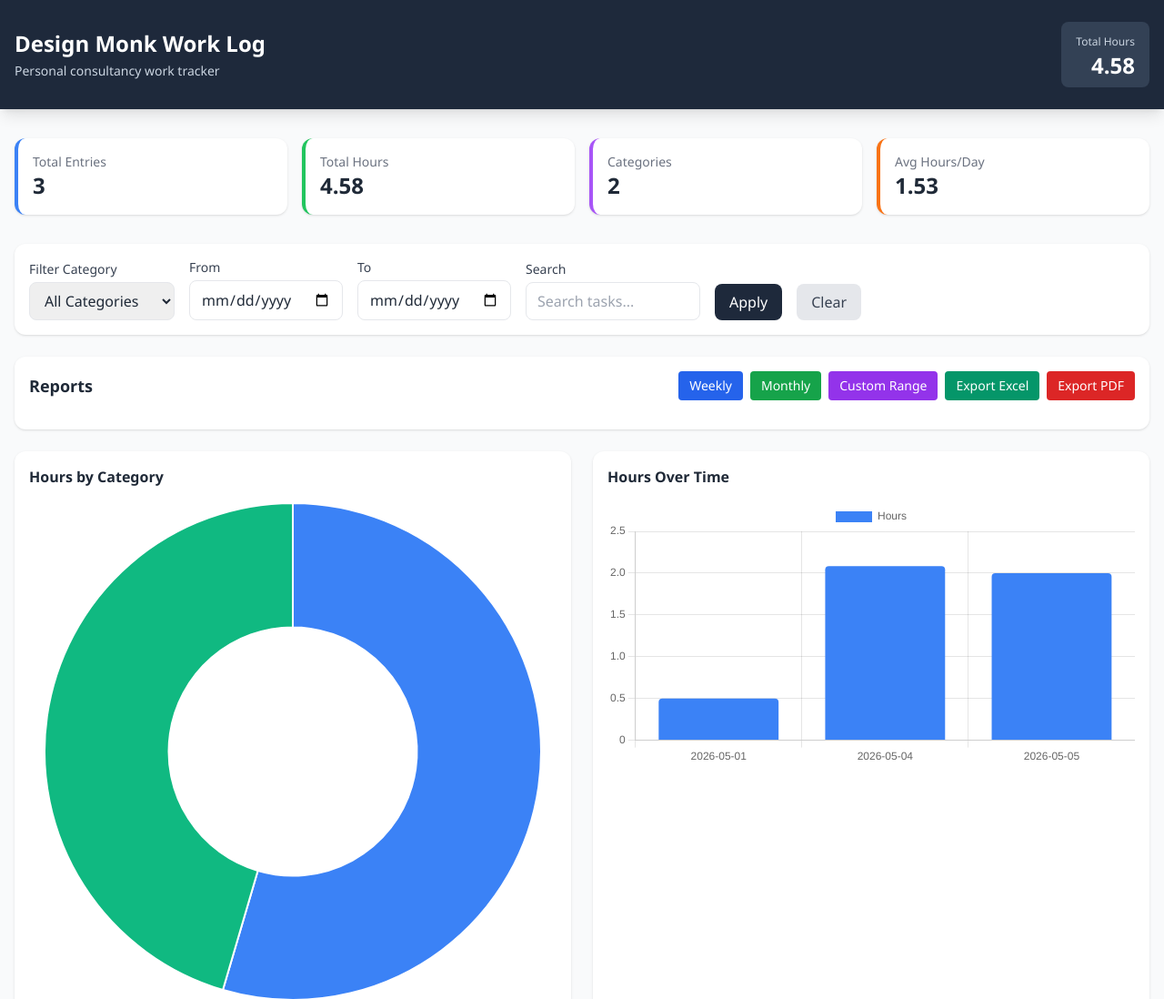
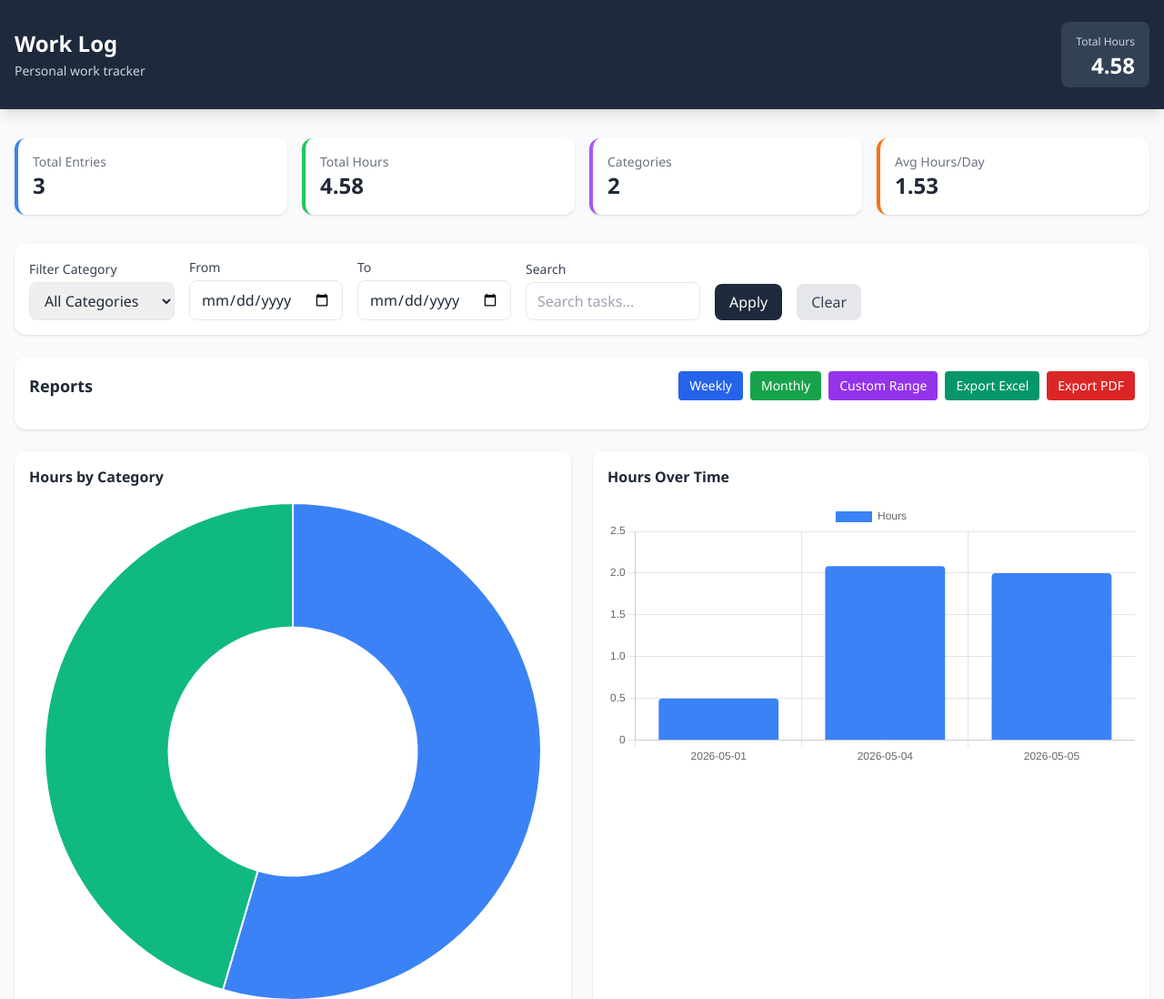
Before and after one commit to aouwalitshikkha/design-monk-repo, a website: page index.html in a window 1280 px wide. Shown: the top 1098 px of the page at 91% size. Drawn offline with nearby package versions, Linux system fonts and the light colour scheme.

Commit message:
chore: remove company name from page, add noindex meta tag

```diff
--- a/index.html
+++ b/index.html
@@ -3,7 +3,8 @@
 <head>
   <meta charset="UTF-8">
   <meta name="viewport" content="width=device-width, initial-scale=1.0">
-  <title>Design Monk Work Log</title>
+  <meta name="robots" content="noindex, nofollow">
+  <title>Work Log</title>
   <script src="https://cdn.tailwindcss.com"></script>
   <script src="https://cdn.jsdelivr.net/npm/chart.js"></script>
   <script src="https://cdn.sheetjs.com/xlsx-0.20.1/package/dist/xlsx.full.min.js"></script>
@@ -17,8 +18,8 @@
       <div class="max-w-7xl mx-auto px-4 py-6">
         <div class="flex items-center justify-between">
           <div>
-            <h1 class="text-2xl font-bold">Design Monk Work Log</h1>
-            <p class="text-slate-300 text-sm mt-1">Personal consultancy work tracker</p>
+            <h1 class="text-2xl font-bold">Work Log</h1>
+            <p class="text-slate-300 text-sm mt-1">Personal work tracker</p>
           </div>
           <div class="text-right">
             <div id="total-hours-badge" class="bg-slate-700 px-4 py-2 rounded-lg">
```
